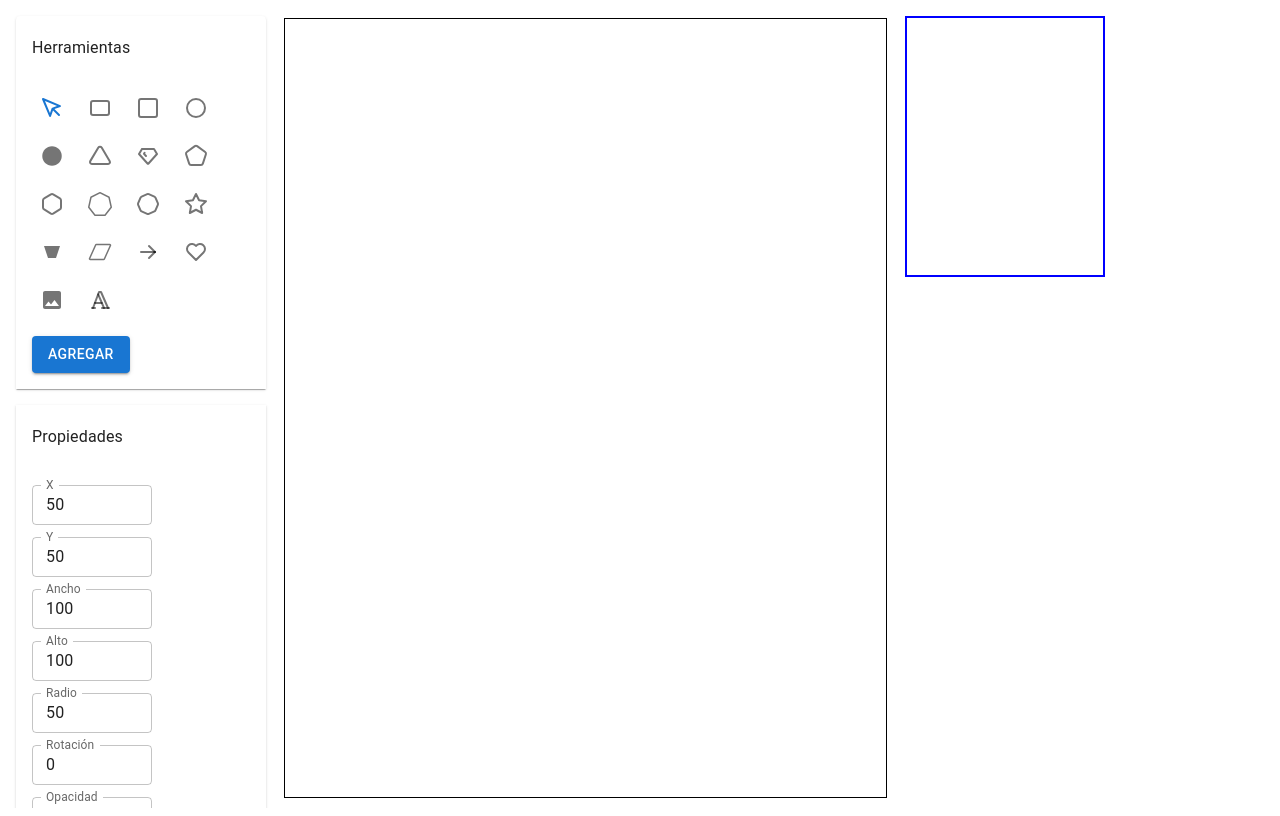
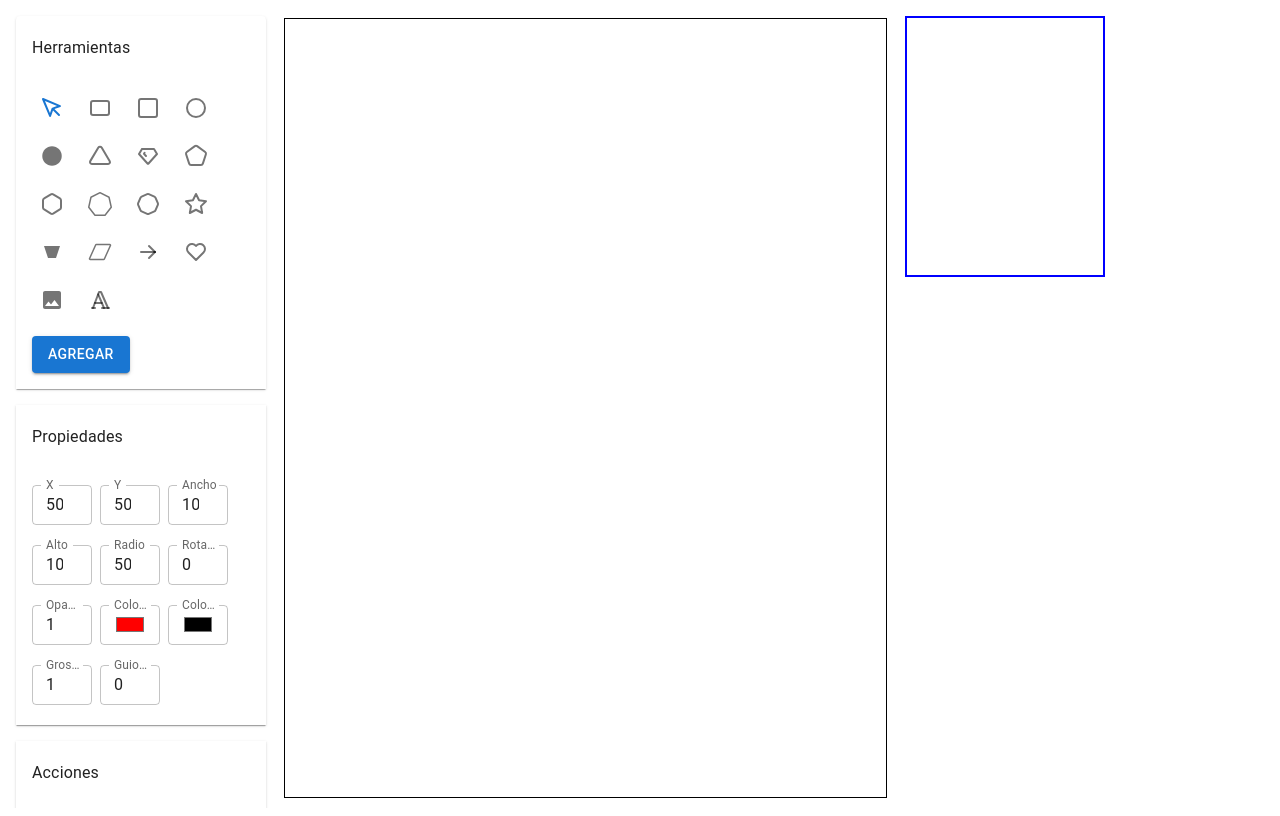
Before and after one commit to tinpardo/codexchatgpt, a Next.js app: page /canvas in a window 1280 px wide. Built offline with nearby package versions, Linux system fonts and the light colour scheme; some icons are missing.

Commit message:
Reduce property controls size and arrange in columns

```diff
--- a/pages/canvas.js
+++ b/pages/canvas.js
@@ -723,13 +723,13 @@ export default function CanvasPage() {
           <AccordionSummary expandIcon={<ExpandMoreIcon />}>
             <Typography>Propiedades</Typography>
           </AccordionSummary>
-          <AccordionDetails>
+          <AccordionDetails sx={{ display: 'grid', gridTemplateColumns: 'repeat(3, 60px)', gap: 1 }}>
             <TextField
               label="X"
               type="number"
               size="small"
               margin="dense"
-              sx={{ width: 120 }}
+              sx={{ width: 60 }}
               value={current.x}
               onChange={(e) => updateCurrent('x', parseInt(e.target.value))}
             />
@@ -738,7 +738,7 @@ export default function CanvasPage() {
               type="number"
               size="small"
               margin="dense"
-              sx={{ width: 120 }}
+              sx={{ width: 60 }}
               value={current.y}
               onChange={(e) => updateCurrent('y', parseInt(e.target.value))}
             />
@@ -747,7 +747,7 @@ export default function CanvasPage() {
               type="number"
               size="small"
               margin="dense"
-              sx={{ width: 120 }}
+              sx={{ width: 60 }}
               value={current.width}
               onChange={(e) => updateCurrent('width', parseInt(e.target.value))}
             />
@@ -756,7 +756,7 @@ export default function CanvasPage() {
               type="number"
               size="small"
               margin="dense"
-              sx={{ width: 120 }}
+              sx={{ width: 60 }}
               value={current.height}
               onChange={(e) => updateCurrent('height', parseInt(e.target.value))}
             />
@@ -765,7 +765,7 @@ export default function CanvasPage() {
               type="number"
               size="small"
               margin="dense"
-              sx={{ width: 120 }}
+              sx={{ width: 60 }}
               value={current.radius}
               onChange={(e) => updateCurrent('radius', parseInt(e.target.value))}
             />
@@ -774,7 +774,7 @@ export default function CanvasPage() {
               type="number"
               size="small"
               margin="dense"
-              sx={{ width: 120 }}
+              sx={{ width: 60 }}
               value={current.rotation}
               onChange={(e) => updateCurrent('rotation', parseInt(e.target.value))}
             />
@@ -784,7 +784,7 @@ export default function CanvasPage() {
               inputProps={{ step: 0.1, min: 0, max: 1 }}
               size="small"
               margin="dense"
-              sx={{ width: 120 }}
+              sx={{ width: 60 }}
               value={current.opacity}
               onChange={(e) => updateCurrent('opacity', parseFloat(e.target.value))}
             />
@@ -793,7 +793,7 @@ export default function CanvasPage() {
               type="color"
               size="small"
               margin="dense"
-              sx={{ width: 120 }}
+              sx={{ width: 60 }}
               value={current.fillColor}
               onChange={(e) => updateCurrent('fillColor', e.target.value)}
             />
@@ -802,7 +802,7 @@ export default function CanvasPage() {
               type="color"
               size="small"
               margin="dense"
-              sx={{ width: 120 }}
+              sx={{ width: 60 }}
               value={current.strokeColor}
               onChange={(e) => updateCurrent('strokeColor', e.target.value)}
             />
@@ -811,7 +811,7 @@ export default function CanvasPage() {
               type="number"
               size="small"
               margin="dense"
-              sx={{ width: 120 }}
+              sx={{ width: 60 }}
               value={current.strokeWidth}
               onChange={(e) => updateCurrent('strokeWidth', parseInt(e.target.value))}
             />
@@ -820,7 +820,7 @@ export default function CanvasPage() {
               type="number"
               size="small"
               margin="dense"
-              sx={{ width: 120 }}
+              sx={{ width: 60 }}
               value={current.lineDash}
               onChange={(e) => updateCurrent('lineDash', parseInt(e.target.value))}
             />
@@ -830,7 +830,7 @@ export default function CanvasPage() {
                   label="Texto"
                   size="small"
                   margin="dense"
-                  sx={{ width: 120 }}
+                  sx={{ width: 60 }}
                   value={current.text}
                   onChange={(e) => updateCurrent('text', e.target.value)}
                 />
@@ -839,7 +839,7 @@ export default function CanvasPage() {
                   type="number"
                   size="small"
                   margin="dense"
-                  sx={{ width: 120 }}
+                  sx={{ width: 60 }}
                   value={current.fontSize}
                   onChange={(e) => updateCurrent('fontSize', parseInt(e.target.value))}
                 />
@@ -848,7 +848,7 @@ export default function CanvasPage() {
                   type="color"
                   size="small"
                   margin="dense"
-                  sx={{ width: 120 }}
+                  sx={{ width: 60 }}
                   value={current.fontColor}
                   onChange={(e) => updateCurrent('fontColor', e.target.value)}
                 />
```
